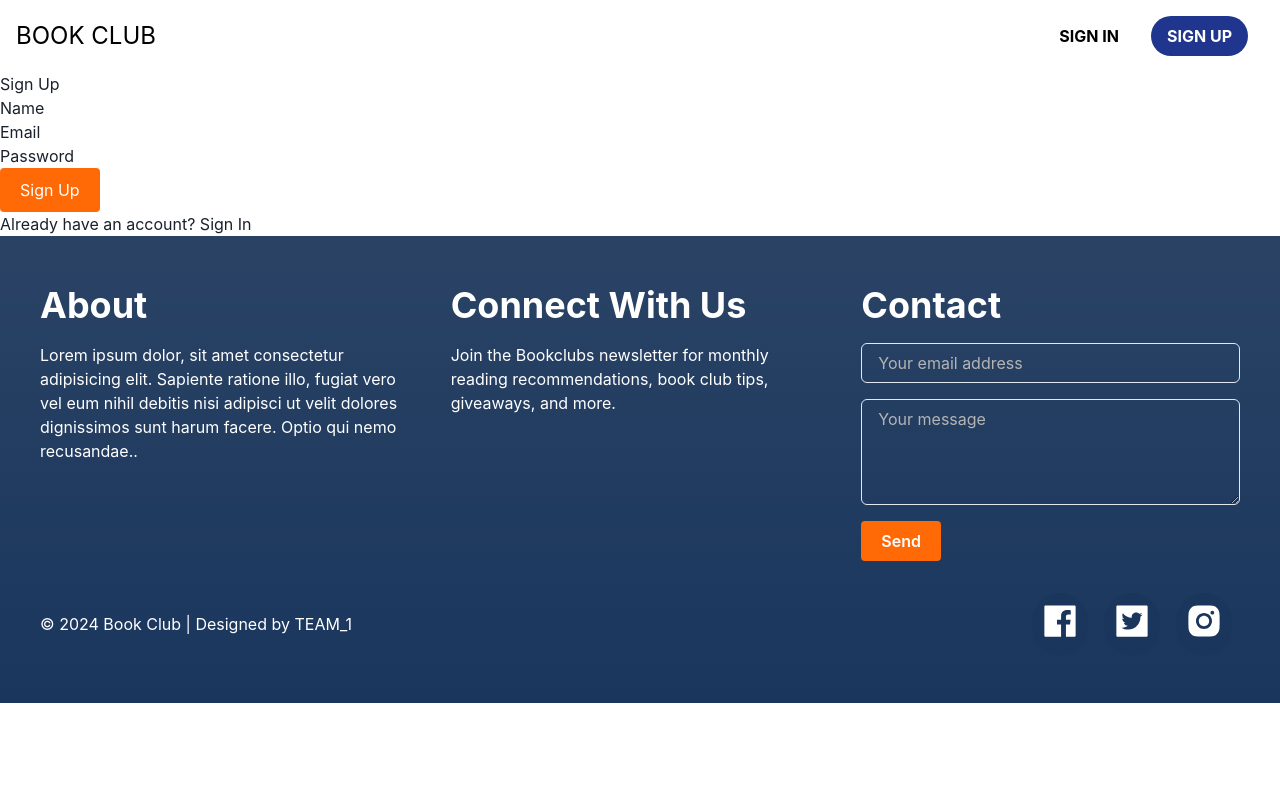
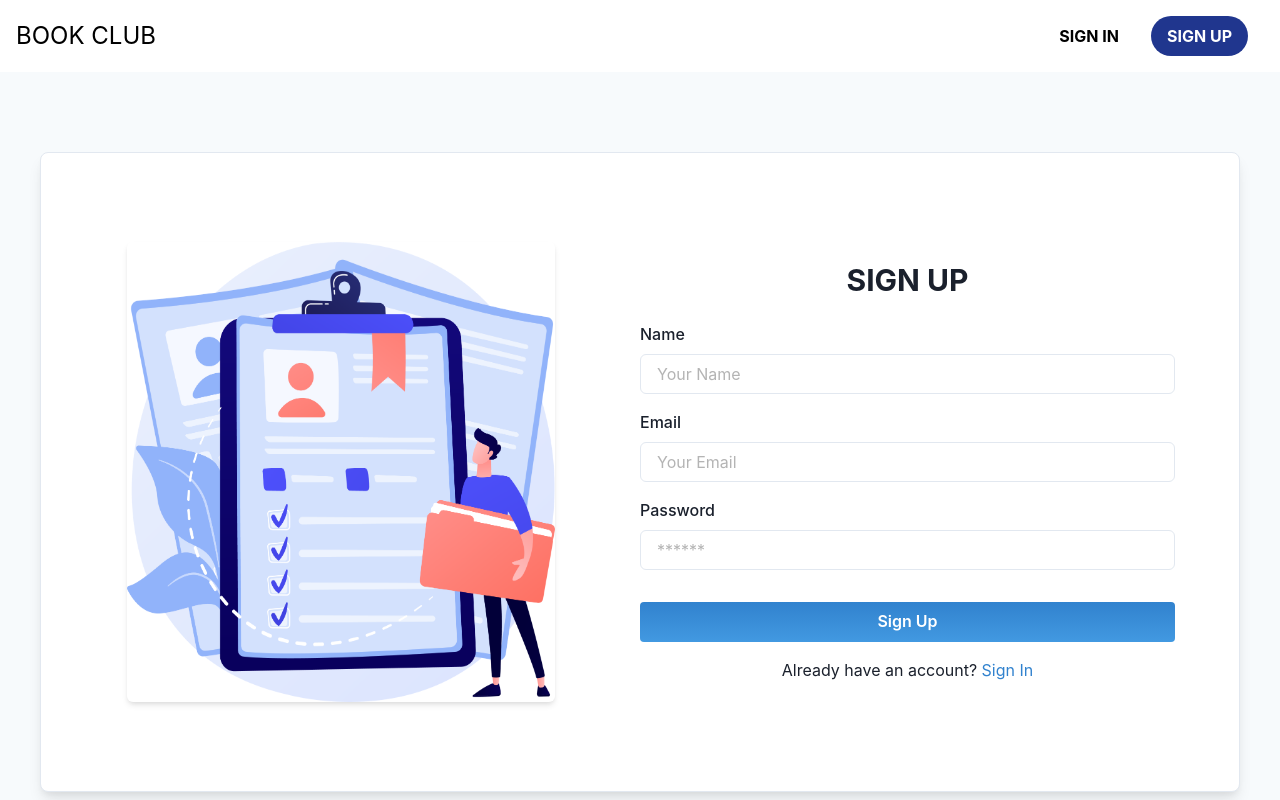
Before and after one commit to Santy520/Get-LITerary, a React (Vite) app in the folder client/: page /Signup in a window 1280 px wide. Shown: the top 800 px of the page. Built offline with nearby package versions, Linux system fonts and the light colour scheme.

Commit message:
ui almost done

```diff
--- a/client/src/pages/Signup.jsx
+++ b/client/src/pages/Signup.jsx
@@ -1,29 +1,146 @@
-import { Link } from 'react-router-dom';
+import { useState } from 'react';
+import { useMutation } from '@apollo/client';
+import { ADD_USER } from '../utils/mutations';
+import { Link as RouterLink } from 'react-router-dom';
+import {
+  Box,
+  Button,
+  FormControl,
+  FormLabel,
+  Input,
+  Heading,
+  Text,
+  Link,
+  Image,
+} from '@chakra-ui/react';
+import Auth from '../utils/auth';
+import SignupImage from '../assets/signup.png'; // Ensure this path is correct
 
-function Signup() {
-    return (
-        <div className="auth-container">
-            <h2>Sign Up</h2>
-            <form>
-                <div className="form-group">
-                    <label htmlFor="name">Name</label>
-                    <input type="text" id="name" name="name" required />
-                </div>
-                <div className="form-group">
-                    <label htmlFor="email">Email</label>
-                    <input type="email" id="email" name="email" required />
-                </div>
-                <div className="form-group">
-                    <label htmlFor="password">Password</label>
-                    <input type="password" id="password" name="password" required />
-                </div>
-                <button type="submit">Sign Up</button>
+const Signup = () => {
+  const [formState, setFormState] = useState({
+    name: '',
+    email: '',
+    password: '',
+  });
+
+  const [addUser, { error, data }] = useMutation(ADD_USER);
+
+  const handleChange = (event) => {
+    const { name, value } = event.target;
+    setFormState({
+      ...formState,
+      [name]: value,
+    });
+  };
+
+  const handleFormSubmit = async (event) => {
+    event.preventDefault();
+    try {
+      const { data } = await addUser({
+        variables: { ...formState },
+      });
+
+      Auth.login(data.addUser.token);
+    } catch (e) {
+      console.error(e);
+    }
+  };
+
+  return (
+    <Box display="flex" justifyContent="center" alignItems="center" height="100vh" bg="gray.50" p={4}>
+      <Box
+        display="flex"
+        flexDirection={{ base: 'column', md: 'row' }}
+        p={8}
+        width="100%"
+        maxWidth="1200px"
+        borderWidth={1}
+        borderRadius={8}
+        boxShadow="lg"
+        bg="white"
+        height="80vh"
+      >
+        <Box flex="1" display="flex" justifyContent="center" alignItems="center">
+          <Image src={SignupImage} alt="Signup Image" borderRadius="md" boxShadow="md" width="80%" height="80%" />
+        </Box>
+        <Box flex="1" display="flex" flexDirection="column" justifyContent="center" p={8}>
+          <Heading as="h2" size="lg" mb={6} textAlign="center">
+            SIGN UP
+          </Heading>
+          {data ? (
+            <Text textAlign="center">
+              Success! You may now head{' '}
+              <Link as={RouterLink} to="/">
+                back to the homepage.
+              </Link>
+            </Text>
+          ) : (
+            <form onSubmit={handleFormSubmit}>
+              <FormControl mb={4}>
+                <FormLabel htmlFor="name">Name</FormLabel>
+                <Input
+                  type="text"
+                  id="name"
+                  name="name"
+                  placeholder="Your Name"
+                  value={formState.name}
+                  onChange={handleChange}
+                  required
+                />
+              </FormControl>
+              <FormControl mb={4}>
+                <FormLabel htmlFor="email">Email</FormLabel>
+                <Input
+                  type="email"
+                  id="email"
+                  name="email"
+                  placeholder="Your Email"
+                  value={formState.email}
+                  onChange={handleChange}
+                  required
+                />
+              </FormControl>
+              <FormControl mb={4}>
+                <FormLabel htmlFor="password">Password</FormLabel>
+                <Input
+                  type="password"
+                  id="password"
+                  name="password"
+                  placeholder="******"
+                  value={formState.password}
+                  onChange={handleChange}
+                  required
+                />
+              </FormControl>
+              <Button
+                type="submit"
+                colorScheme="blue"
+                width="full"
+                mt={4}
+                bgGradient="linear(to-t, blue.400, blue.500)"
+                _hover={{
+                  bgGradient: 'linear(to-b, blue.300, blue.400)',
+                }}
+              >
+                Sign Up
+              </Button>
             </form>
-            <p>
-                Already have an account? <Link to="/login">Sign In</Link>
-            </p>
-        </div>
-    );
-}
+          )}
+          {error && (
+            <Box my={3} p={3} bg="red.500" color="white" borderRadius="md" textAlign="center">
+              {error.message}
+            </Box>
+          )}
+          <Text mt={4} textAlign="center">
+            Already have an account?{' '}
+            <Link as={RouterLink} to="/login" color="blue.500">
+              Sign In
+            </Link>
+          </Text>
+        </Box>
+      </Box>
+    </Box>
+  );
+};
 
 export default Signup;
```
